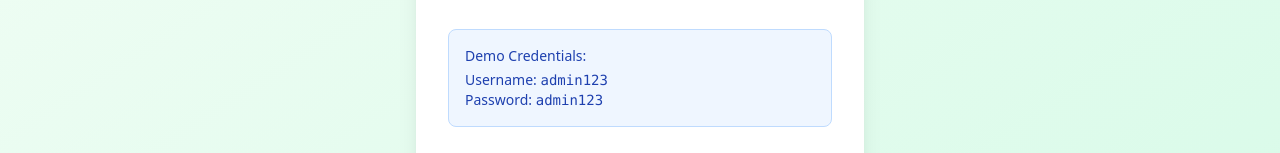
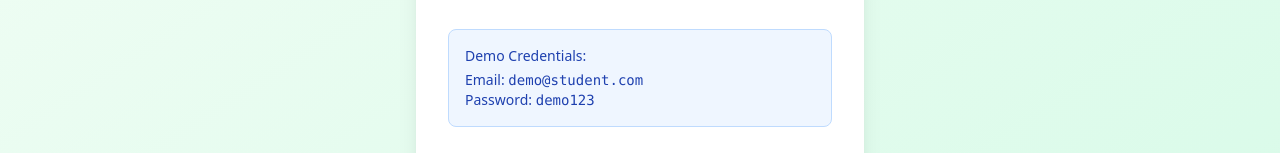
Before and after one commit to thanos181818/studentmoney, a React (Vite) app: page / in a window 1280 px wide. Both pictures are taken after a click on the button "Try Onboarding". Shown: the part 163-316 px from the top of the page. Built offline with nearby package versions, Linux system fonts and the light colour scheme.

Commit message:
Fix Demo Login Credentials

```diff
--- a/src/components/AuthScreen.tsx
+++ b/src/components/AuthScreen.tsx
@@ -392,8 +392,8 @@ const AuthScreen: React.FC<AuthScreenProps> = ({ onAuthComplete }) => {
           <div className="bg-blue-50 border border-blue-200 rounded-lg p-4 mb-6">
             <div className="text-sm text-blue-800">
               <div className="font-medium mb-1">Demo Credentials:</div>
-              <div>Username: <span className="font-mono">admin123</span></div>
-              <div>Password: <span className="font-mono">admin123</span></div>
+              <div>Email: <span className="font-mono">demo@student.com</span></div>
+              <div>Password: <span className="font-mono">demo123</span></div>
             </div>
           </div>
         )}
```
Also changed, not shown: 1 other file (tests, documents, lock files or other folders).
